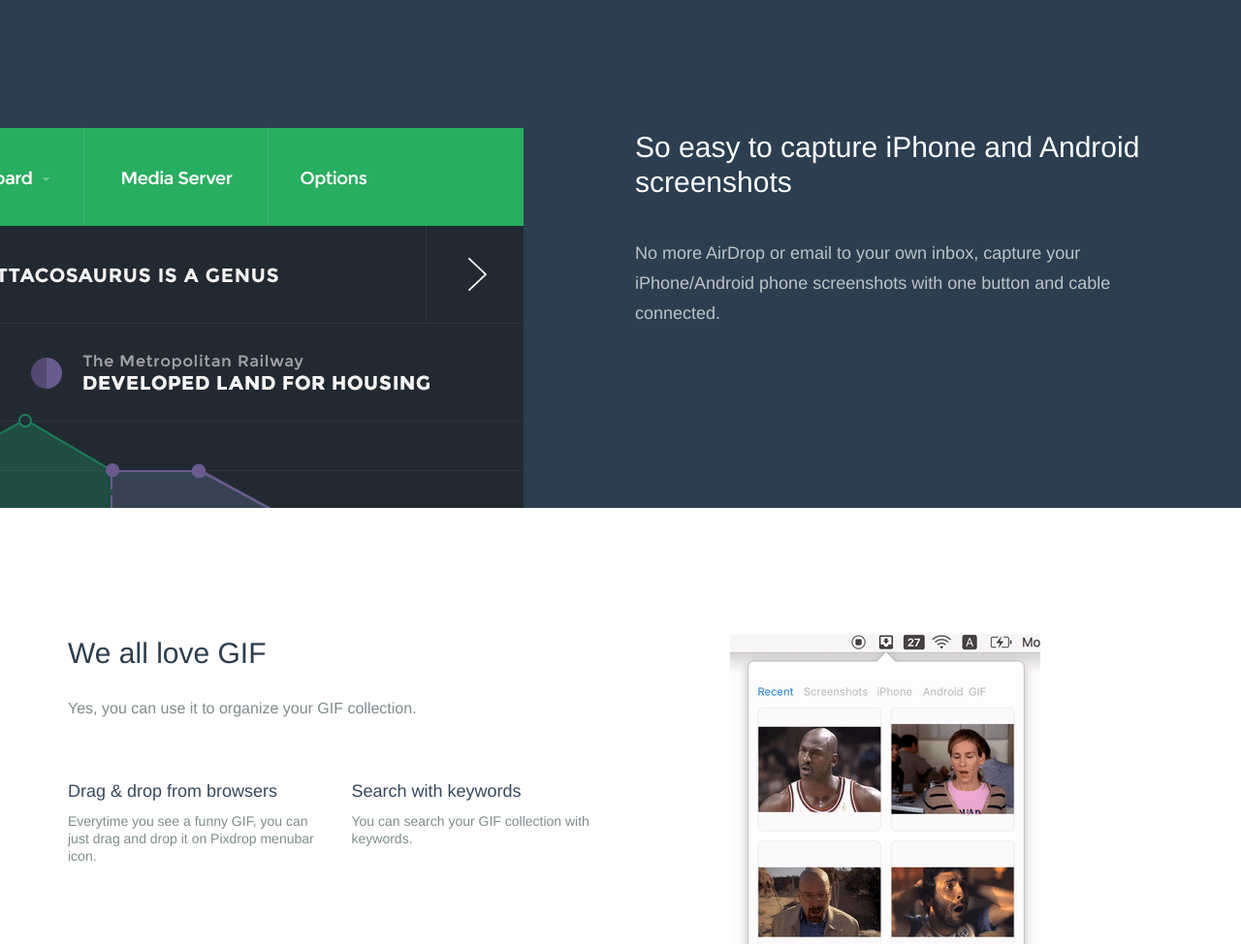
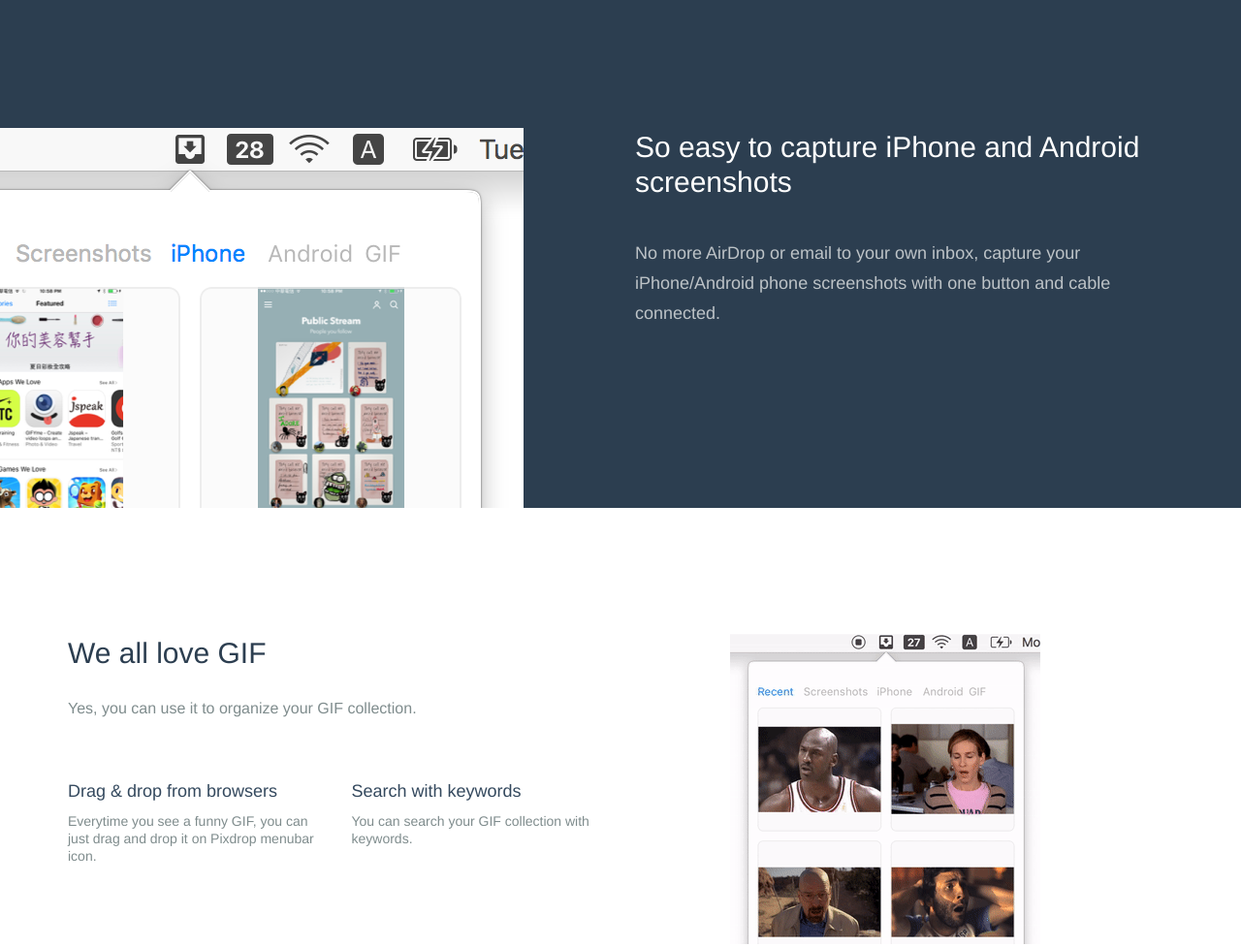
Before and after one commit to syshen/pixdrop, a plain HTML site: page index.html in a window 1280 px wide. Shown: the part 2600-3577 px from the top of the page at 97% size. Drawn offline with Linux system fonts and the light colour scheme.

Commit message:
more pics

```diff
--- a/index.html
+++ b/index.html
@@ -8,7 +8,8 @@
         <meta name="viewport" content="width=device-width, initial-scale=1.0">
         <meta name="viewport" content="width=device-width, initial-scale=1.0, maximum-scale=1.0, user-scalable=no" />
         <meta name="apple-mobile-web-app-status-bar-style" content="black" />
-        <link rel="shortcut icon" href="startup/flat-ui/images/favicon.ico">
+        <link rel="shortcut icon" href="/favicon.ico" type="image/x-icon">
+        <link rel="icon" href="/favicon.ico" type="image/x-icon">
 
         <link rel="stylesheet" href="startup/flat-ui/bootstrap/css/bootstrap.css">
         <link rel="stylesheet" href="startup/flat-ui/css/flat-ui.css">
@@ -130,7 +131,7 @@
         </div>
     </div>
 </section><section class="content-24 bg-midnight-blue">
-    <img class="image" src="startup/common-files/img/content/graph.png" alt="">
+    <img class="image" src="startup/common-files/img/iphone-screens.png" alt="">
 
     <div class="container">
         <div class="row">
```
Also changed, not shown: favicon.ico (added), startup/common-files/img/iphone-screens.png (added).
